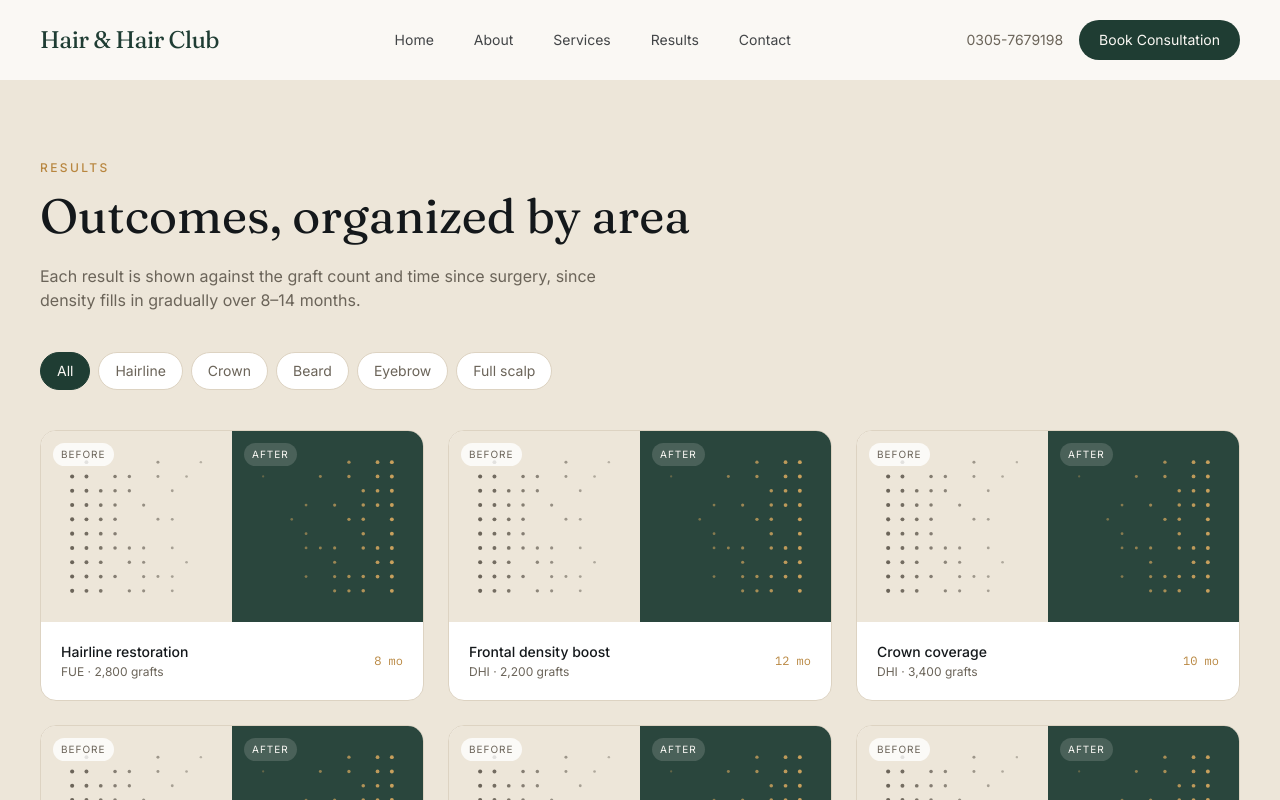
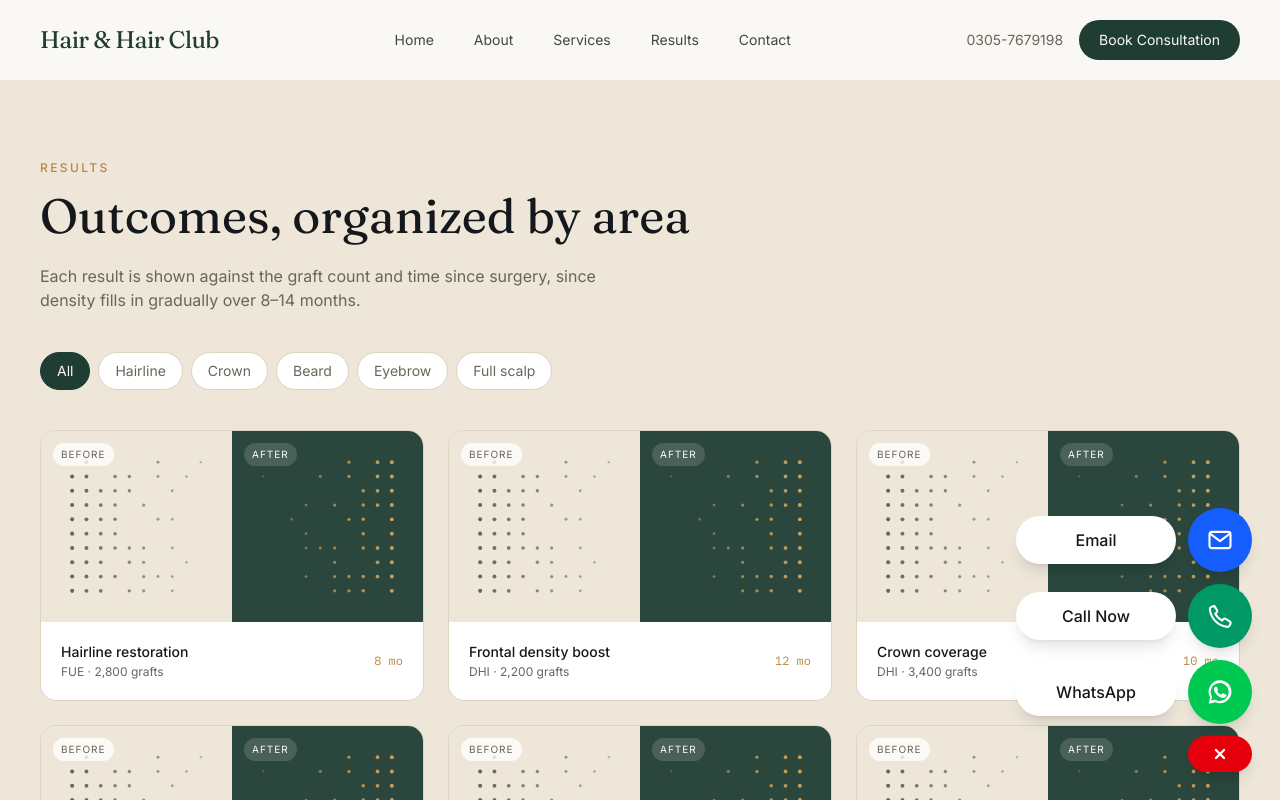
Before and after one commit to FawadSherwani/hairclub, a Next.js app: page /gallery in a window 1280 px wide. Shown: the top 800 px of the page. Built offline with nearby package versions, Linux system fonts and the light colour scheme.

Commit message:
Add floating contact actions

```diff
--- a/app/layout.js
+++ b/app/layout.js
@@ -14,6 +14,7 @@ import { BookingProvider } from "@/lib/booking-context";
 import Navbar from "@/components/Navbar";
 import Footer from "@/components/Footer";
 import BookingModal from "@/components/BookingModal";
+import ContactDock from "@/components/ContactDock";
 
 export const metadata = {
   title: "Hair & Hair Club — Precision-Mapped FUE & DHI",
@@ -30,6 +31,7 @@ export default function RootLayout({ children }) {
           <main className="pt-20">{children}</main>
           <Footer />
           <BookingModal />
+          <ContactDock />
         </BookingProvider>
       </body>
     </html>
--- /dev/null
+++ b/components/ContactDock.js
@@ -0,0 +1,90 @@
+"use client";
+
+import Link from "next/link";
+import { useState } from "react";
+
+const PHONE = "+923057679198";
+
+function EmailIcon() {
+  return (
+    <svg viewBox="0 0 24 24" aria-hidden="true" className="h-7 w-7" fill="none">
+      <rect x="3" y="5" width="18" height="14" rx="2" stroke="currentColor" strokeWidth="1.8" />
+      <path d="m4 7 8 6 8-6" stroke="currentColor" strokeWidth="1.8" strokeLinecap="round" strokeLinejoin="round" />
+    </svg>
+  );
+}
+
+function PhoneIcon() {
+  return (
+    <svg viewBox="0 0 24 24" aria-hidden="true" className="h-7 w-7" fill="none">
+      <path d="M7.2 3.5 9.4 7c.4.7.3 1.5-.3 2l-1.2 1c1.2 2.6 3.4 4.7 6 5.9l1-1.2c.5-.6 1.3-.7 2-.3l3.5 2.2c.7.4.9 1.2.6 1.9l-.8 1.8c-.3.7-1 1.1-1.8 1-8-.8-14.3-7.1-15.1-15.1-.1-.8.3-1.5 1-1.8l1.8-.8c.4-.2.8-.2 1.1-.1Z" stroke="currentColor" strokeWidth="1.8" strokeLinecap="round" strokeLinejoin="round" />
+    </svg>
+  );
+}
+
+function WhatsAppIcon() {
+  return (
+    <svg viewBox="0 0 24 24" aria-hidden="true" className="h-7 w-7" fill="currentColor">
+      <path d="M12 2a9.7 9.7 0 0 0-8.4 14.6L2.3 22l5.6-1.3A9.8 9.8 0 1 0 12 2Zm0 17.7c-1.4 0-2.8-.4-4-1.1l-.3-.2-3.3.8.8-3.2-.2-.3A7.7 7.7 0 1 1 12 19.7Zm4.2-5.8c-.2-.1-1.4-.7-1.6-.8-.2-.1-.4-.1-.6.1l-.7.9c-.1.2-.3.2-.5.1-1.3-.5-2.4-1.5-3.1-2.7-.2-.3.2-.6.5-1 .1-.2.1-.4 0-.6L9.5 8c-.2-.5-.5-.4-.7-.4h-.5c-.2 0-.5.1-.8.4-.9 1-.9 2.4-.1 3.8 1.3 2.4 3.3 4.2 5.8 5.1 1.8.6 2.5.4 3.4-.4.5-.4.8-1.1.9-1.8.1-.3 0-.5-.2-.6l-1.1-.2Z" />
+    </svg>
+  );
+}
+
+const actions = [
+  { label: "Email", href: "/contact", color: "bg-blue-600", icon: <EmailIcon /> },
+  { label: "Call Now", href: `tel:${PHONE}`, color: "bg-emerald-600", icon: <PhoneIcon /> },
+  { label: "WhatsApp", href: `https://wa.me/${PHONE.slice(1)}`, color: "bg-green-500", icon: <WhatsAppIcon />, external: true },
+];
+
+export default function ContactDock() {
+  const [open, setOpen] = useState(true);
+
+  return (
+    <aside className="fixed bottom-5 right-4 sm:bottom-7 sm:right-7 z-50 flex flex-col items-end gap-3" aria-label="Quick contact options">
+      {open && (
+        <div className="flex flex-col gap-3">
+          {actions.map((action) => {
+            const content = (
+              <>
+                <span className="min-w-32 rounded-full bg-white px-5 py-3 text-center text-sm font-medium text-ink shadow-lg sm:min-w-40 sm:text-base">
+                  {action.label}
+                </span>
+                <span className={`flex h-14 w-14 shrink-0 items-center justify-center rounded-full text-white shadow-lg sm:h-16 sm:w-16 ${action.color}`}>
+                  {action.icon}
+                </span>
+              </>
+            );
+
+            const className = "flex items-center gap-3 transition-transform hover:-translate-y-0.5 focus-visible:outline-none focus-visible:ring-2 focus-visible:ring-copper focus-visible:ring-offset-2 rounded-full";
+
+            return action.external ? (
+              <a key={action.label} href={action.href} target="_blank" rel="noreferrer" className={className} aria-label={`${action.label} Hair & Hair Club`}>
+                {content}
+              </a>
+            ) : (
+              <Link key={action.label} href={action.href} className={className} aria-label={`${action.label} Hair & Hair Club`}>
+                {content}
+              </Link>
+            );
+          })}
+        </div>
+      )}
+
+      <button
+        type="button"
+        onClick={() => setOpen((value) => !value)}
+        className="flex h-9 w-14 items-center justify-center rounded-full bg-red-600 text-white shadow-lg transition-colors hover:bg-red-700 sm:w-16"
+        aria-label={open ? "Hide contact options" : "Show contact options"}
+        aria-expanded={open}
+      >
+        {open ? (
+          <svg viewBox="0 0 20 20" aria-hidden="true" className="h-5 w-5" fill="none">
+            <path d="m6 6 8 8m0-8-8 8" stroke="currentColor" strokeWidth="2.3" strokeLinecap="round" />
+          </svg>
+        ) : (
+          <PhoneIcon />
+        )}
+      </button>
+    </aside>
+  );
+}
```
